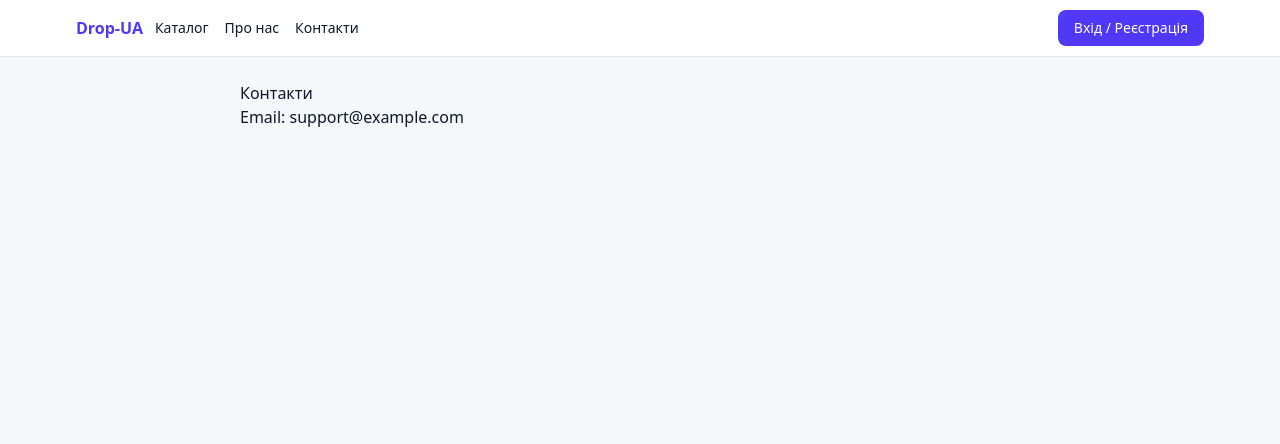
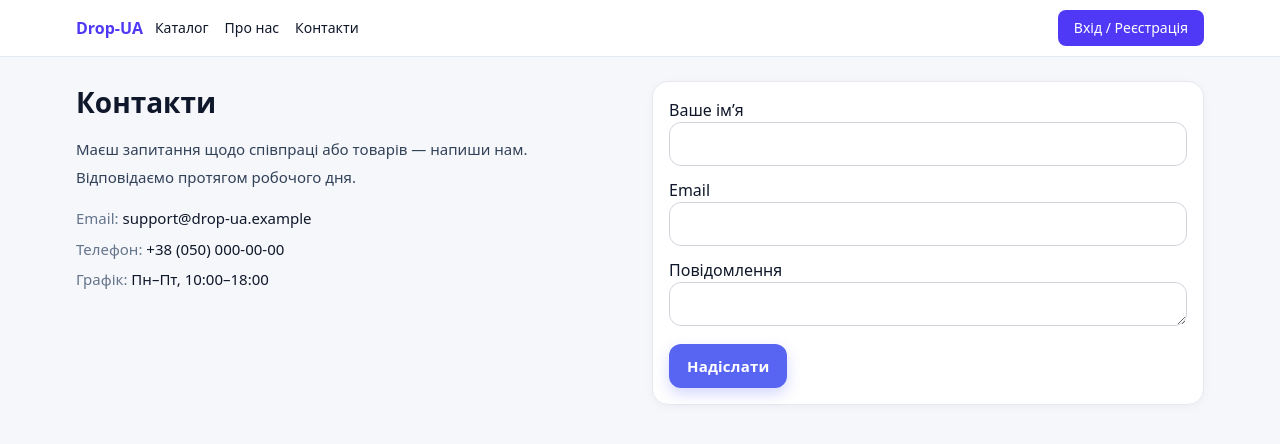
Before and after one commit to Maxik9/shop-ua, a React (Vite) app: page /contacts in a window 1280 px wide. Shown: the top 444 px of the page. Built offline with nearby package versions, Linux system fonts and the light colour scheme.

Commit message:
Dashboard: show settlement & branch; ensure cart clears/redirects

```diff
--- a/src/pages/About.jsx
+++ b/src/pages/About.jsx
@@ -1,8 +1,32 @@
-export default function About(){
+// src/pages/About.jsx
+export default function About() {
   return (
-    <div style={{maxWidth:800, margin:'24px auto'}}>
-      <h2>Про нас</h2>
-      <p>Ми допомагаємо продавцям оформляти замовлення по дропшипінгу в Україні.</p>
+    <div className="max-w-6xl mx-auto px-3 py-6">
+      <div className="grid md:grid-cols-2 gap-6 items-center">
+        <div>
+          <h1 className="h1 mb-3">Про нас</h1>
+          <p className="text-[15px] sm:text-[16px] leading-7 text-slate-700">
+            Ми — простра платформа дропшипінгу в Україні. Даємо доступ до каталогу товарів
+            з оптовими цінами, а наші клієнти можуть продавати кінцевому покупцю за своєю ціною.
+            В кабінеті зручно відслідковувати статуси замовлень.
+          </p>
+          <p className="text-[15px] sm:text-[16px] leading-7 text-slate-700 mt-3">
+            Оплата: післяплата або по реквізитам — обирає дропшипер під час оформлення.
+            Відправка — Новою поштою по всій Україні.
+          </p>
+        </div>
+
+        <div className="rounded-2xl overflow-hidden border border-slate-200 bg-slate-50">
+          {/* будь-яке сток-зображення/логотип */}
+          <div className="w-full aspect-[16/9]">
+            <img
+              src="https://images.unsplash.com/photo-1512295767273-ac109ac3acfa?q=80&w=1200&auto=format&fit=crop"
+              alt="Dropshipping UA"
+              className="w-full h-full object-cover"
+            />
+          </div>
+        </div>
+      </div>
     </div>
   )
 }
--- a/src/pages/Contacts.jsx
+++ b/src/pages/Contacts.jsx
@@ -1,8 +1,57 @@
-export default function Contacts(){
+// src/pages/Contacts.jsx
+import { useState } from 'react'
+
+export default function Contacts() {
+  const [name, setName] = useState('')
+  const [email, setEmail] = useState('')
+  const [msg, setMsg] = useState('')
+  const [sent, setSent] = useState(false)
+
+  function fakeSubmit(e) {
+    e.preventDefault()
+    // Тут можна зробити mailto або зберегти в Supabase таблицю "contacts"
+    setSent(true)
+    setTimeout(() => setSent(false), 2500)
+    setName(''); setEmail(''); setMsg('')
+  }
+
   return (
-    <div style={{maxWidth:800, margin:'24px auto'}}>
-      <h2>Контакти</h2>
-      <p>Email: support@example.com</p>
+    <div className="max-w-6xl mx-auto px-3 py-6">
+      <div className="grid md:grid-cols-2 gap-6">
+        <div>
+          <h1 className="h1 mb-3">Контакти</h1>
+          <p className="text-[15px] leading-7 text-slate-700">
+            Маєш запитання щодо співпраці або товарів — напиши нам. Відповідаємо протягом робочого дня.
+          </p>
+
+          <div className="mt-4 space-y-2 text-[15px]">
+            <div><span className="text-muted">Email:&nbsp;</span><span className="font-medium">support@drop-ua.example</span></div>
+            <div><span className="text-muted">Телефон:&nbsp;</span><span className="font-medium">+38 (050) 000-00-00</span></div>
+            <div><span className="text-muted">Графік:&nbsp;</span><span className="font-medium">Пн–Пт, 10:00–18:00</span></div>
+          </div>
+        </div>
+
+        <div className="card">
+          <div className="card-body">
+            <form onSubmit={fakeSubmit} className="space-y-3">
+              <div>
+                <label className="label">Ваше імʼя</label>
+                <input className="input" value={name} onChange={e=>setName(e.target.value)} required />
+              </div>
+              <div>
+                <label className="label">Email</label>
+                <input className="input" type="email" value={email} onChange={e=>setEmail(e.target.value)} required />
+              </div>
+              <div>
+                <label className="label">Повідомлення</label>
+                <textarea className="input" rows="4" value={msg} onChange={e=>setMsg(e.target.value)} required />
+              </div>
+              <button type="submit" className="btn-primary w-full md:w-auto">Надіслати</button>
+              {sent && <div className="text-green-600 text-sm">✓ Повідомлення надіслано (демо).</div>}
+            </form>
+          </div>
+        </div>
+      </div>
     </div>
   )
 }
```
